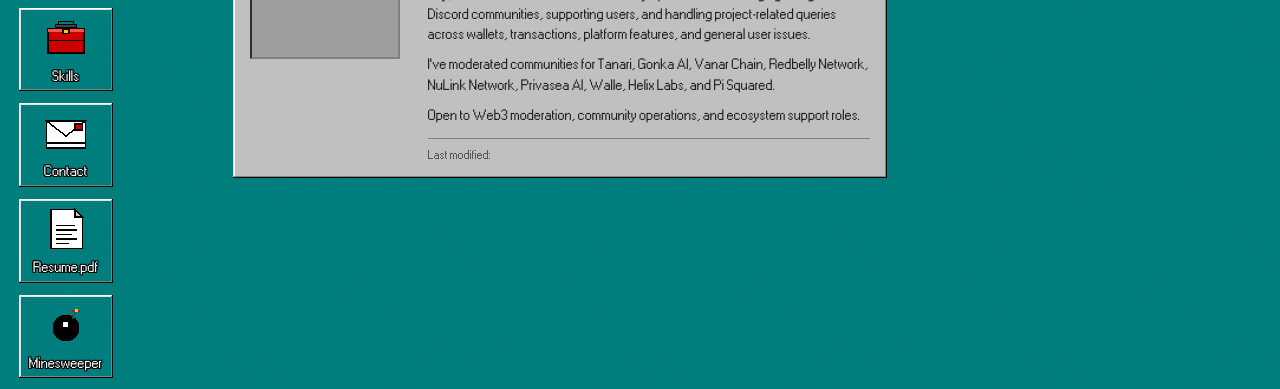
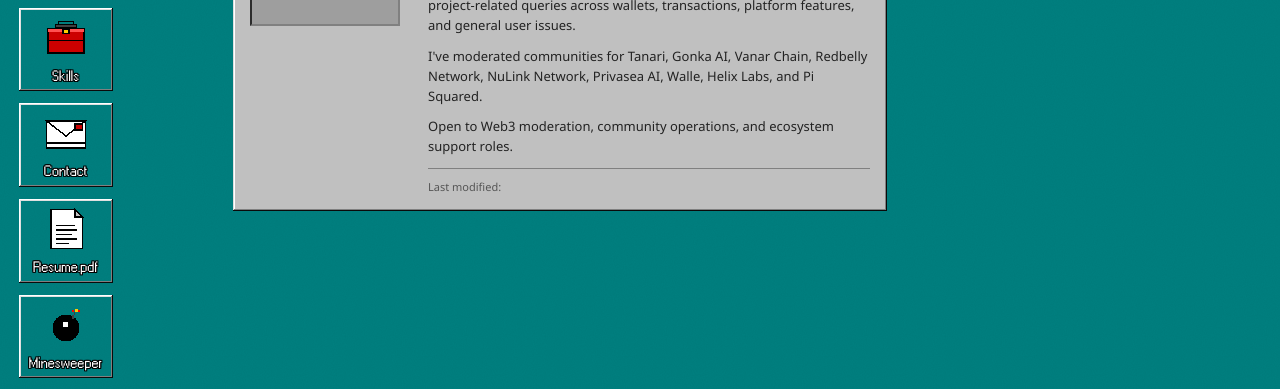
Before and after one commit to Berlin170/berlin-cv, an Astro site: page / in a window 1280 px wide. Shown: the part 298-687 px from the top of the page. Built offline with nearby package versions, Linux system fonts and the light colour scheme; Astro itself is replaced by a stand-in of ours; grey boxes are pictures that could not be loaded.

Commit message:
Update windows.css

```diff
--- a/src/styles/windows.css
+++ b/src/styles/windows.css
@@ -566,3 +566,16 @@
 .mc-6 { color: #008080; }
 .mc-7 { color: #000000; }
 .mc-8 { color: #808080; }
+/* ----- Crisp text override ----- */
+body,
+.win,
+.window-body,
+.about-text,
+.about-text p,
+.exp-detail,
+.proj-meta,
+.contact-body {
+  font-family: "Segoe UI", Tahoma, "MS Sans Serif", Arial, sans-serif !important;
+  -webkit-font-smoothing: antialiased !important;
+  -moz-osx-font-smoothing: grayscale !important;
+}
```
